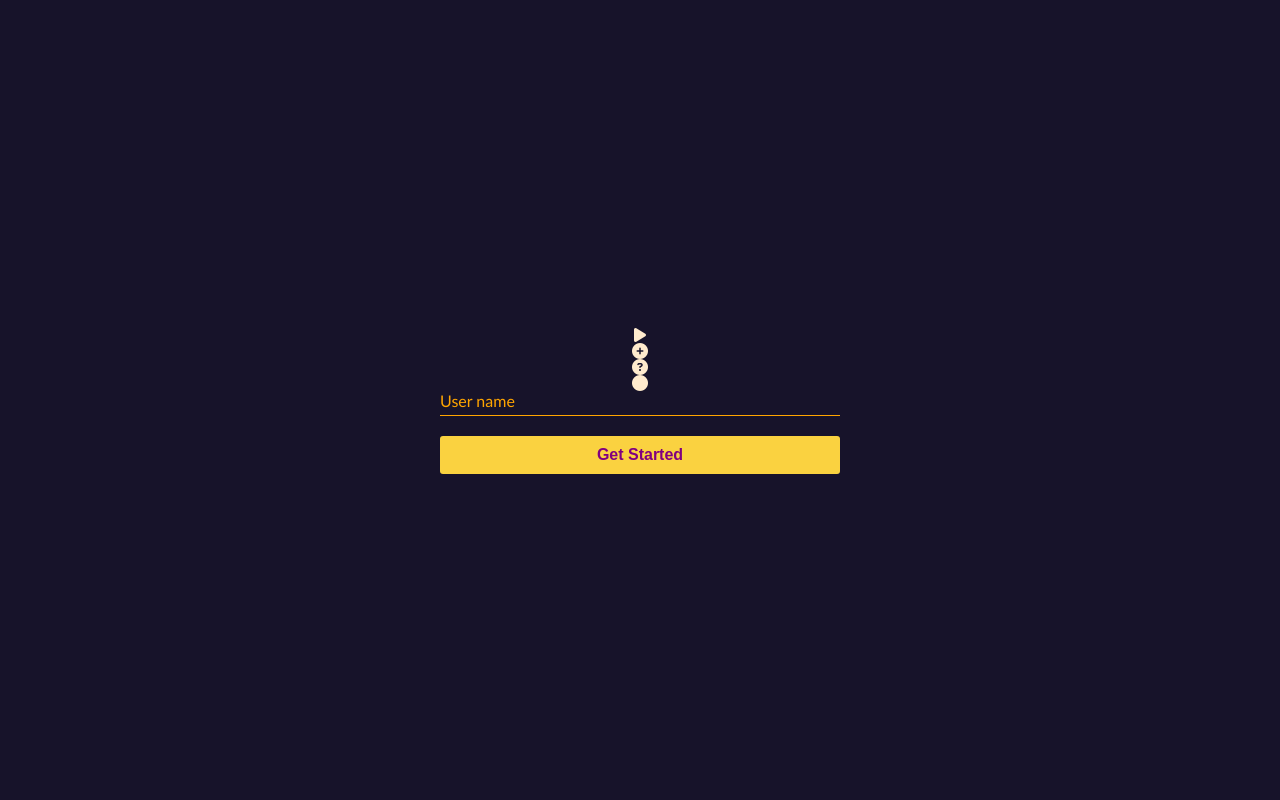
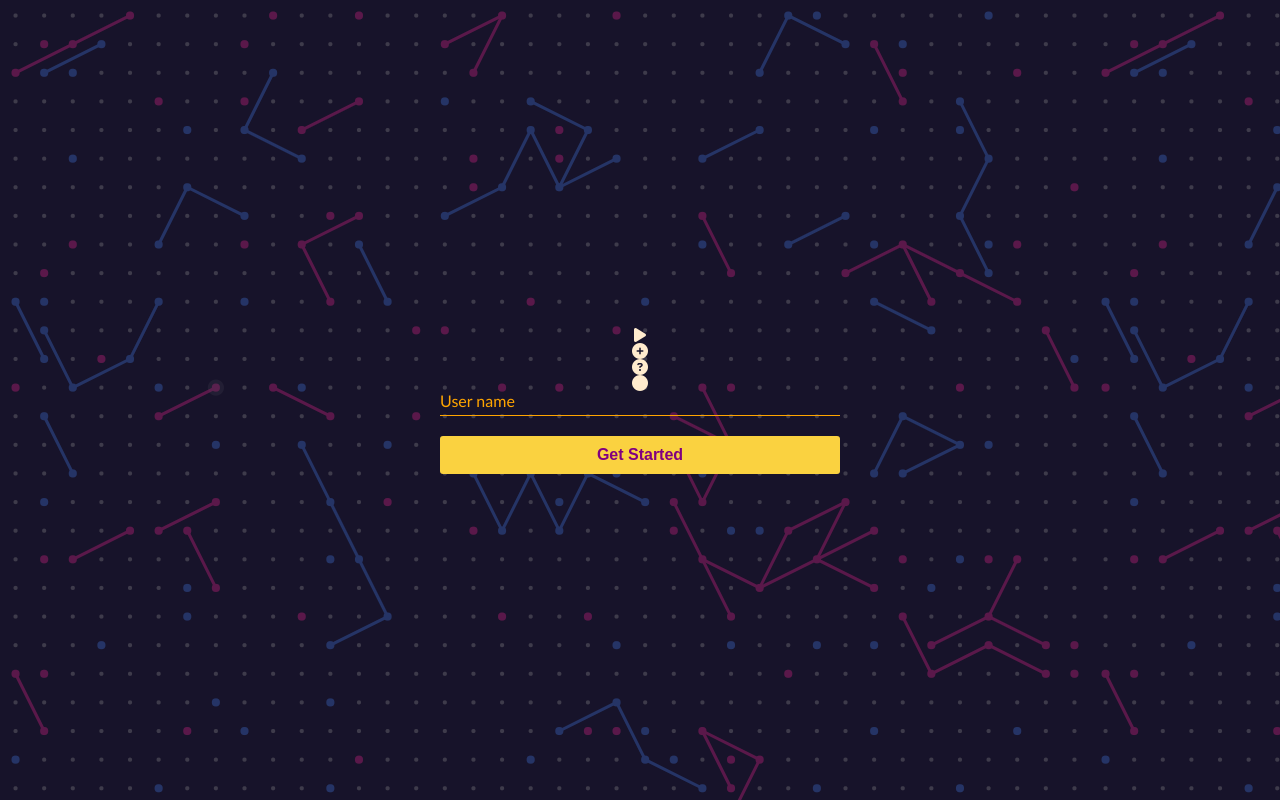
Before and after one commit to mikegw/twixt, a website: page index.html in a window 1280 px wide. Drawn offline with Linux system fonts and the light colour scheme.

Commit message:
Background image

```diff
--- a/public/styles.css
+++ b/public/styles.css
@@ -9,6 +9,23 @@ body {
     justify-content: center;
     align-items: center;
     font-family: "Trebuchet MS", sans-serif;
+}
+
+body:before {
+    content: ' ';
+    display: block;
+    position: fixed;
+    left: 0;
+    top: 0;
+    width: 100%;
+    height: 100%;
+    opacity: 0.3;
+    background-image: url('/public/background.png');
+    z-index: -1;
+}
+
+.demo-content {
+    position: relative;
 }
 
 main {
@@ -29,6 +46,7 @@ main {
 canvas {
     width: 100%;
     height: 100%;
+    background-color: #17132A;
 }
 
 li {
@@ -216,8 +234,8 @@ li.player[invite="accepted"] .play-game {
 }
 
 #play-game {
-    height: 800px;
-    width: 800px;
+    height: 1600px;
+    width: 1600px;
     padding: 0;
 }
 
```
Also changed, not shown: public/background.png (added).
